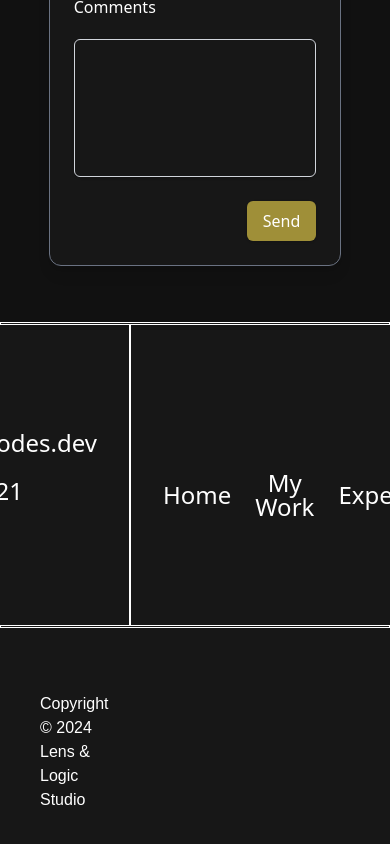
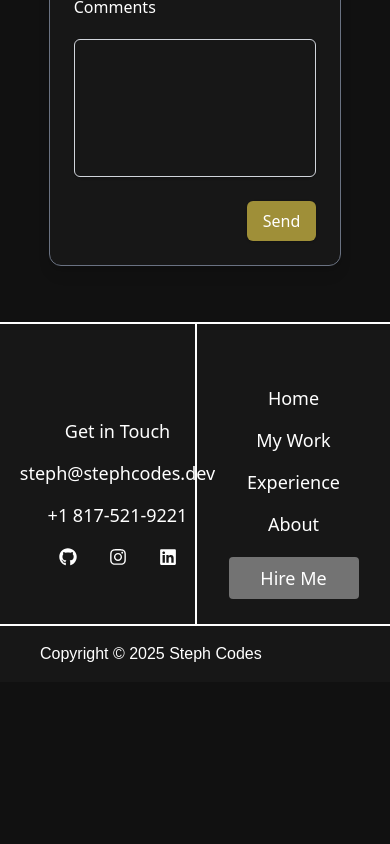
Before and after one commit to Rocklobster84/steph-codes-temp, a Next.js app: page / in a window 390 px wide. Shown: the part 4714-5558 px from the top of the page. After the commit the page ends 5396 px from the top, so only its background shows below. Built offline with nearby package versions, Linux system fonts and the light colour scheme.

Commit message:
Round one of styling adjustments for mobile

```diff
--- a/components/footer-elements/ContactSection.tsx
+++ b/components/footer-elements/ContactSection.tsx
@@ -7,8 +7,8 @@ import { FaLinkedin } from "react-icons/fa";
 
 export const ContactSection = () => {
   return (
-    <section className="flex grow gap-8 text-2xl font-medium tracking-normal leading-none text-white">
-      <div className="flex flex-col grow shrink-0 items-start my-auto basis-0 w-fit pl-10">
+    <section className="flex grow gap-8 items-center text-lg md:text-2xl font-medium tracking-normal leading-none text-white">
+      <div className="flex flex-col grow shrink-0 items-center md:items-start my-auto basis-0 w-fit pl-10">
         <h4>Get in Touch</h4>
         <address className="self-stretch mt-6 not-italic">
           steph@stephcodes.dev
@@ -16,7 +16,7 @@ export const ContactSection = () => {
         <div className="mt-6">
           +1 817-521-9221
         </div>
-        <div className="flex gap-10 my-auto mt-10">
+        <div className="flex gap-8 my-auto mt-6">
         <FaGithub />
 
         <FaInstagram />
--- a/components/footer-elements/Copyright.tsx
+++ b/components/footer-elements/Copyright.tsx
@@ -4,9 +4,9 @@ import * as React from "react";
 
 export const CopyrightSection = () => {
   return (
-    <section className="flex flex-wrap gap-5 justify-between w-full max-md:max-w-full mt-16 mb-16 ml-10">
+    <section className="flex flex-wrap gap-5 justify-between w-full max-md:max-w-full mt-4 md:mb-4 lg:mt-16 lg:mb-16 ml-10">
       <p>
-        Copyright © 2024 Lens & Logic Studio
+        Copyright © 2025 Steph Codes
       </p>
     </section>
   );
--- a/components/footer-elements/Footer.tsx
+++ b/components/footer-elements/Footer.tsx
@@ -8,26 +8,26 @@ import { CopyrightSection } from "./Copyright";
 export const Footer = () => {
   return (
     <footer className="overflow-hidden flex flex-col items-center bg-neutral-900 max-w-full">
-      <div className="w-full border-[1px] border-white border-solid min-h-[3px] max-md:max-w-full" />
+      <div className="w-full border-[1px] border-white border-solid min-h-[1px] max-md:max-w-full" />
 
       <div className="flex flex-row items-center w-full justify-center">
-        <div className="w-1/3 flex justify-end">
+        <div className="w-1/2 md:w-1/3 flex justify-center md:justify-end mt-10 md:ml-10">
           <ContactSection />
         </div>
-        <div className="shrink-0 w-0.5 border-white border-solid border-[1px] h-[300px] mx-8" />
-          <div className="w-2/3 flex justify-start">
-            <NavigationSection />
-          </div>
+        <div className="shrink-0 w-0.5 border-white border-solid border-[1px] h-[300px] md:mx-6" />
+        <div className="w-1/2 md:w-2/3 flex justify-center md:justify:start">
+          <NavigationSection />
         </div>
+      </div>
 
-      <div className="shrink-0 border border-white border-solid h-[3px] w-full max-md:max-w-full" />
+      <div className="shrink-0 border border-white border-solid h-[1px] w-full max-md:max-w-full" />
 
-      <div className="flex w-full justify-center">
-        <div className="w-1/3 flex justify-end">
+      <div className="flex flex-col md:flex-row w-full justify-center items-center">
+        <div className="w-full md:w-1/3 flex justify-end md:justify-end mb-4 md:mb-0">
           <CopyrightSection />
         </div>
-        <div className="w-0.5 mx-8" />
-        <div className="w-2/3" />
+        <div className="w-full md:w-0.5 mx-0 md:mx-8" />
+        <div className="w-full md:w-2/3" />
       </div>
     </footer>
   );
--- a/components/footer-elements/NavigationSection.tsx
+++ b/components/footer-elements/NavigationSection.tsx
@@ -6,7 +6,7 @@ import Link from "next/link";
 
 export const NavigationSection = () => {
   return (
-    <nav className="flex gap-6 items-center flex-row self-stretch my-auto text-2xl leading-none text-center text-white max-md:mt-10 max-md:max-w-full">
+    <nav className="flex gap-6 items-center flex-col md:flex-row self-stretch my-auto text-lg md:text-2xl leading-none text-center text-white max-md:mt-10 max-md:max-w-full">
       <Link href="/">
         Home
       </Link>
```
